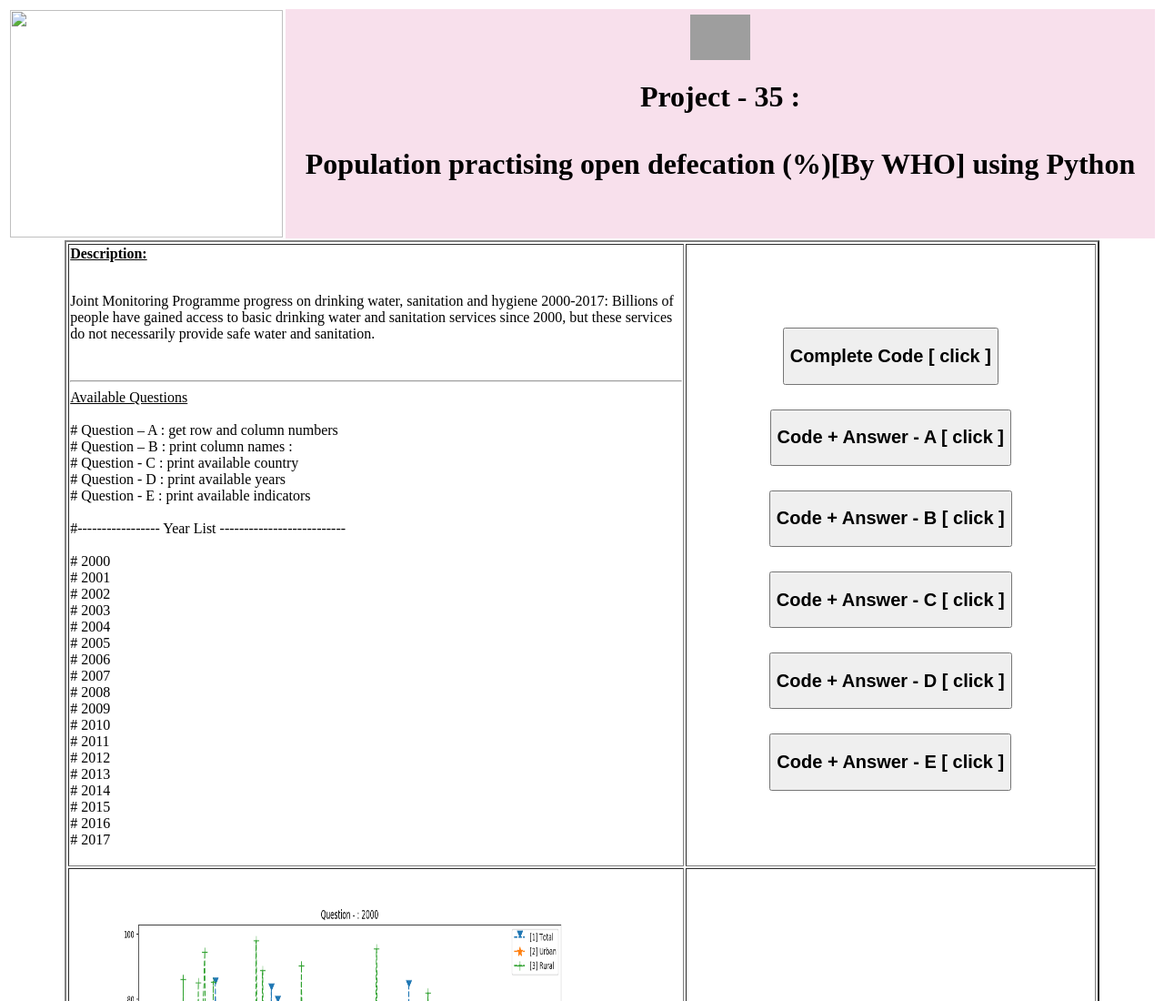
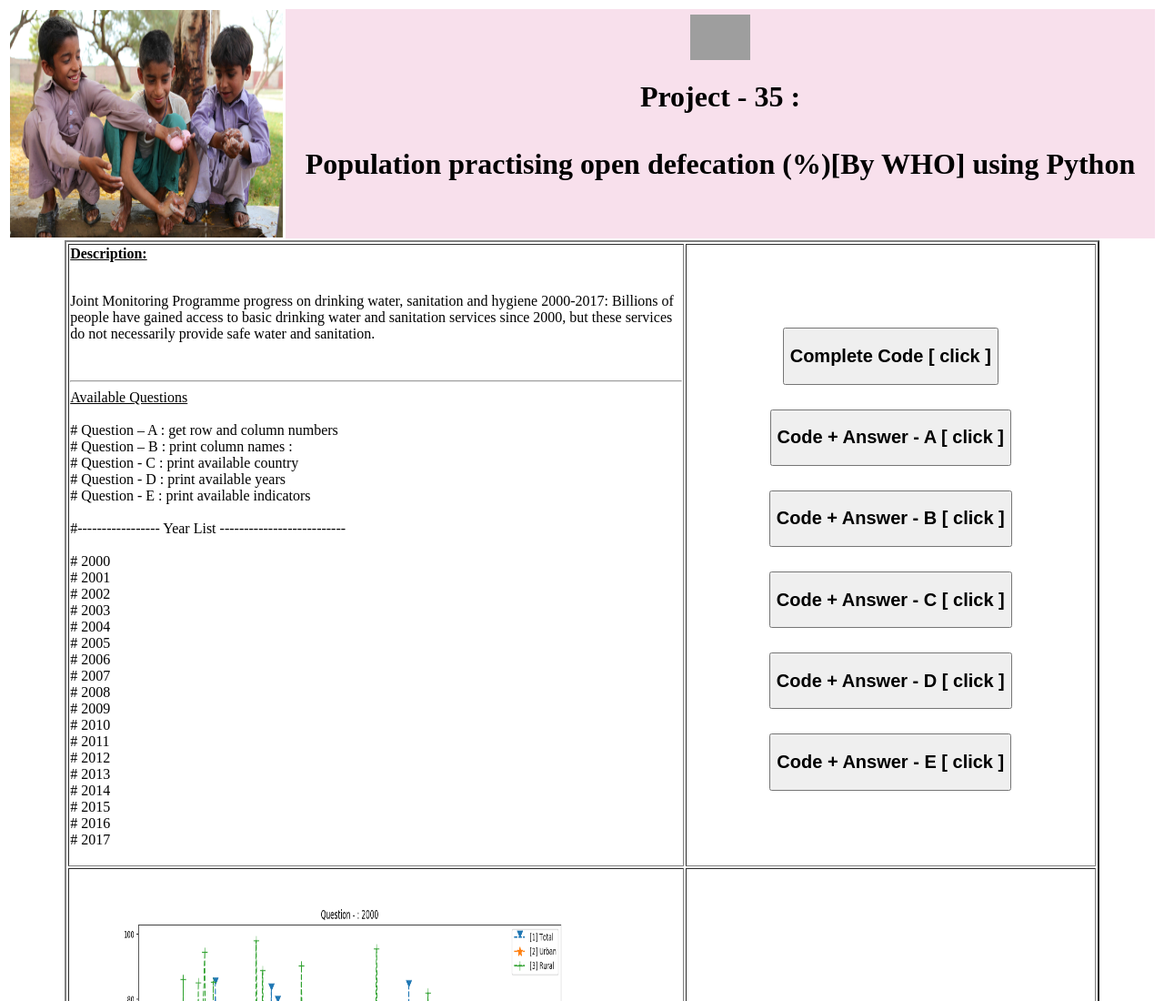
Before and after one commit to Data-Science-Mar2020-JeetDas/Project-35, a plain HTML site: page index.html in a window 1280 px wide. Shown: the top 1100 px of the page at 91% size. Drawn offline with Linux system fonts and the light colour scheme; grey boxes are pictures that could not be loaded.

Commit message:
Update index.html

```diff
--- a/index.html
+++ b/index.html
@@ -12,7 +12,7 @@
   <table width="100%">
  <tr>
   <td width="20%">
-   <img src="34.jpg" height="250" width="300"></img>
+   <img src="35.jpg" height="250" width="300"></img>
   </td>
   <td bgcolor="#F8E0EC"><center>
 	  <img src="https://icon-library.net/images/new-gif-icon/new-gif-icon-14.jpg" height="50" weight="80"></img>
```
